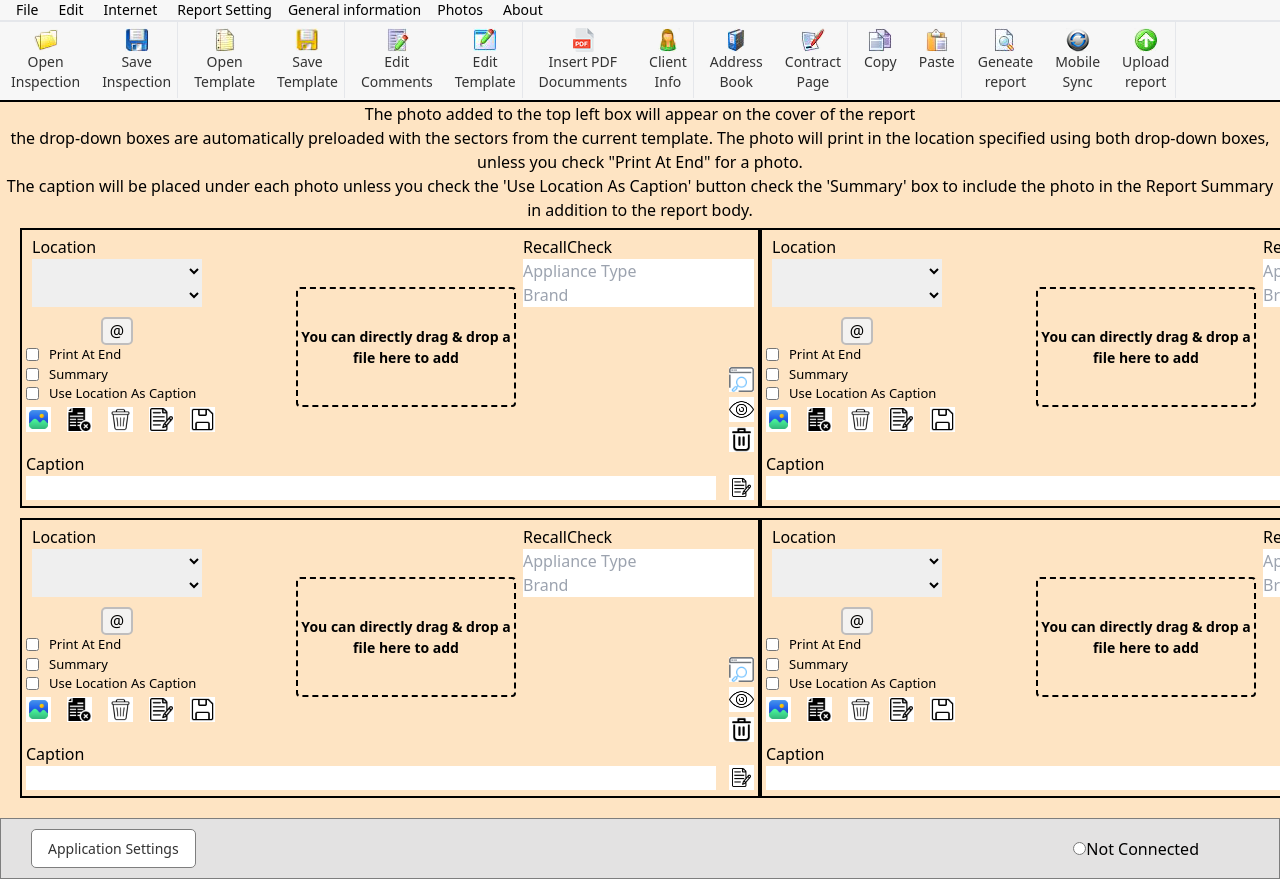
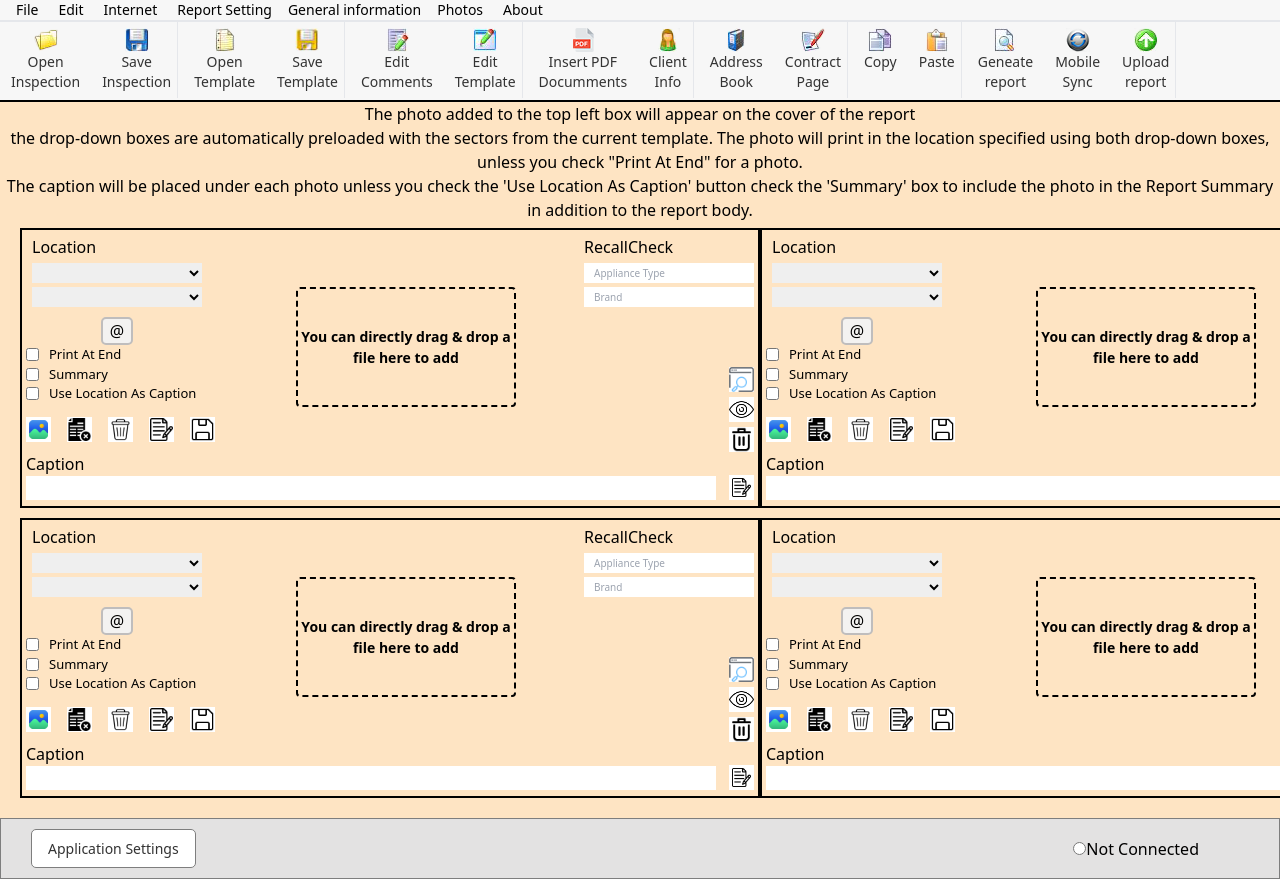
Before and after one commit to akashkendre1298/mj, a React (Create React App) app: page /photoreview in a window 1280 px wide. Shown: the top 879 px of the page. Built offline with nearby package versions, Linux system fonts and the light colour scheme.

Commit message:
update 6 files

```diff
--- a/src/component/EditImageTabList/EditImageTabList.css
+++ b/src/component/EditImageTabList/EditImageTabList.css
@@ -1,7 +1,7 @@
 /* TabList.css */
 .tab-list-buttons-aa-bb {
   display: grid;
-  width: 10em;
+  /* width: 10em; */
   /* font-size: 12px; */
 }
 
@@ -31,12 +31,12 @@
 
 .tab-list-pane.tab-list-active {
   display: grid;
-  border: 1px solid #ccc;
-  /* padding: 10px; */
-  width: 100%;
-  height: 100%;
-  justify-content: center;
-  align-items: center;
+    border: 1px solid #ccc;
+    /* padding: 10px; */
+    width: 100%;
+    /* height: 100%; */
+    justify-content: center;
+    align-items: center;
 }
 .flex-container-for-tablist-for-edit-img {
   display: flex;
--- a/src/component/Photo/Buttons.css
+++ b/src/component/Photo/Buttons.css
@@ -40,7 +40,7 @@
 
 .edit-image-main-popup-container-css {
   position: absolute;
-  top: 25%;
+  top: 41%;
   left: 50%;
   transform: translate(-50%, -50%);
   background-color: lightgrey;
--- a/src/component/Photo/Location.css
+++ b/src/component/Photo/Location.css
@@ -2,7 +2,10 @@
   margin-left: 6px;
 }
 .PhotoReview-Location-first-inputfields {
-  width: 170px;
+  font-size: 10px;
+  width: 17em;
+  padding-left: 1em;
+  height: 2em;
 }
 .PhotoReview-Location-button {
   margin-left: 75px;
--- a/src/component/Photo/PhotoReview.js
+++ b/src/component/Photo/PhotoReview.js
@@ -114,7 +114,13 @@ const PhotoReview = () => {
               )}
             </div>
 
-            <div style={{ display: "flex", justifyContent: "space-between" }}>
+            <div
+              style={{
+                display: "flex",
+                justifyContent: "space-between",
+                alignItems: "Center",
+              }}
+            >
               <Buttons onFileSelect={handleFileSelect} />
               {/* <Sbuttons /> */}
             </div>
--- a/src/component/Photo/Recallcheck.css
+++ b/src/component/Photo/Recallcheck.css
@@ -1,15 +1,6 @@
-.RC-main-container {
-  position: absolute;
-  margin-left: 520px;
-  margin-top: -179px;
+.RC-contaier-reacll-check-Appliance-type {
+  font-size: 10px;
+  width: 17em;
+  padding-left: 1em;
+  height: 2em;
 }
-
-/* Label styling */
-.Recallcheck-container-labelname {
-  margin-bottom: 10px; /* Optional: Add margin for spacing between label and inputs */
-}
-
-.RC-contaier-reacll-check-Appliance-type {
-  margin-top: 2px;
-  width: 210px;
-}
--- a/src/component/Photo/Recallcheck.js
+++ b/src/component/Photo/Recallcheck.js
@@ -1,4 +1,4 @@
-// import "./Recallcheck.css";
+import "./Recallcheck.css";
 const Recallcheck = () => {
   return (
     <>
```
